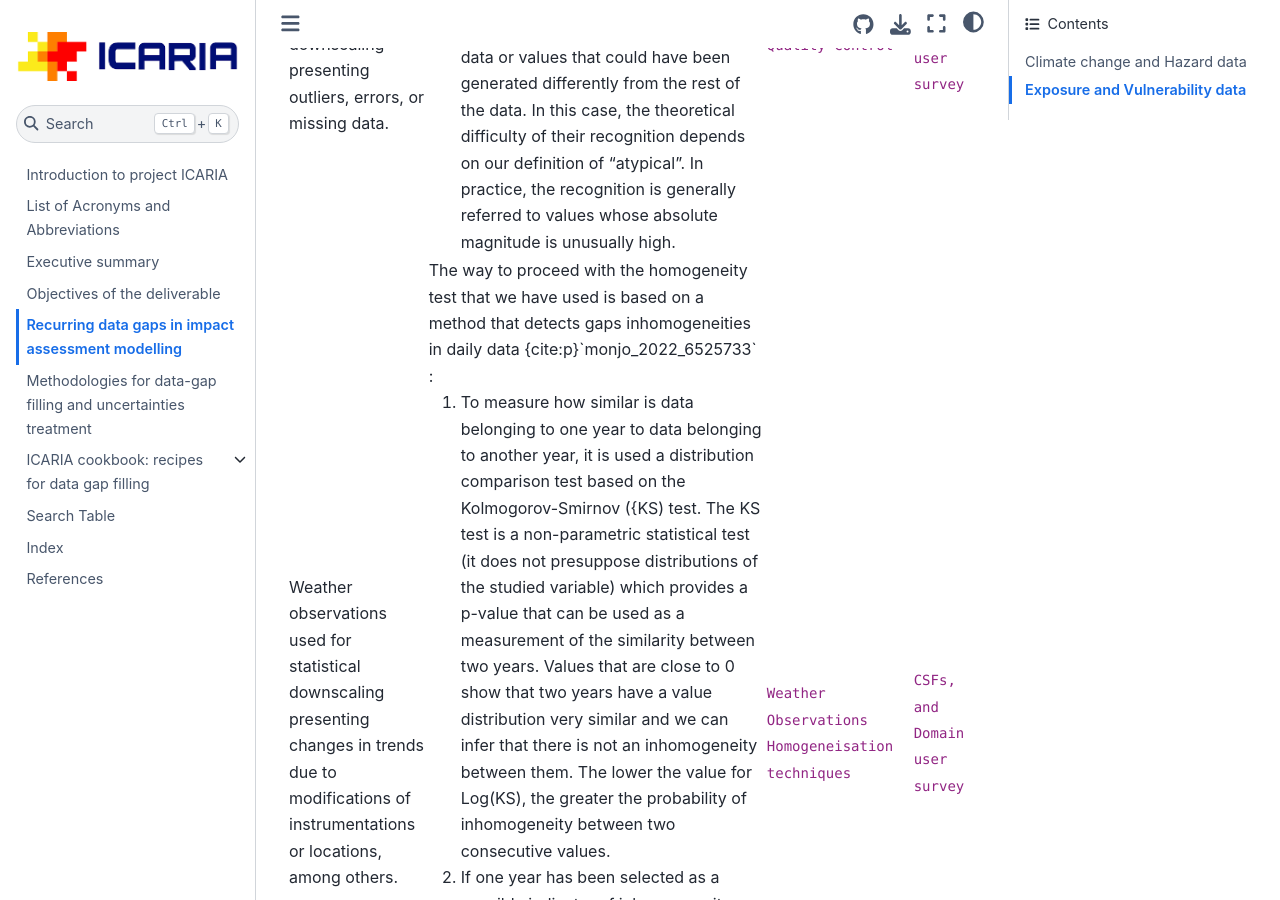
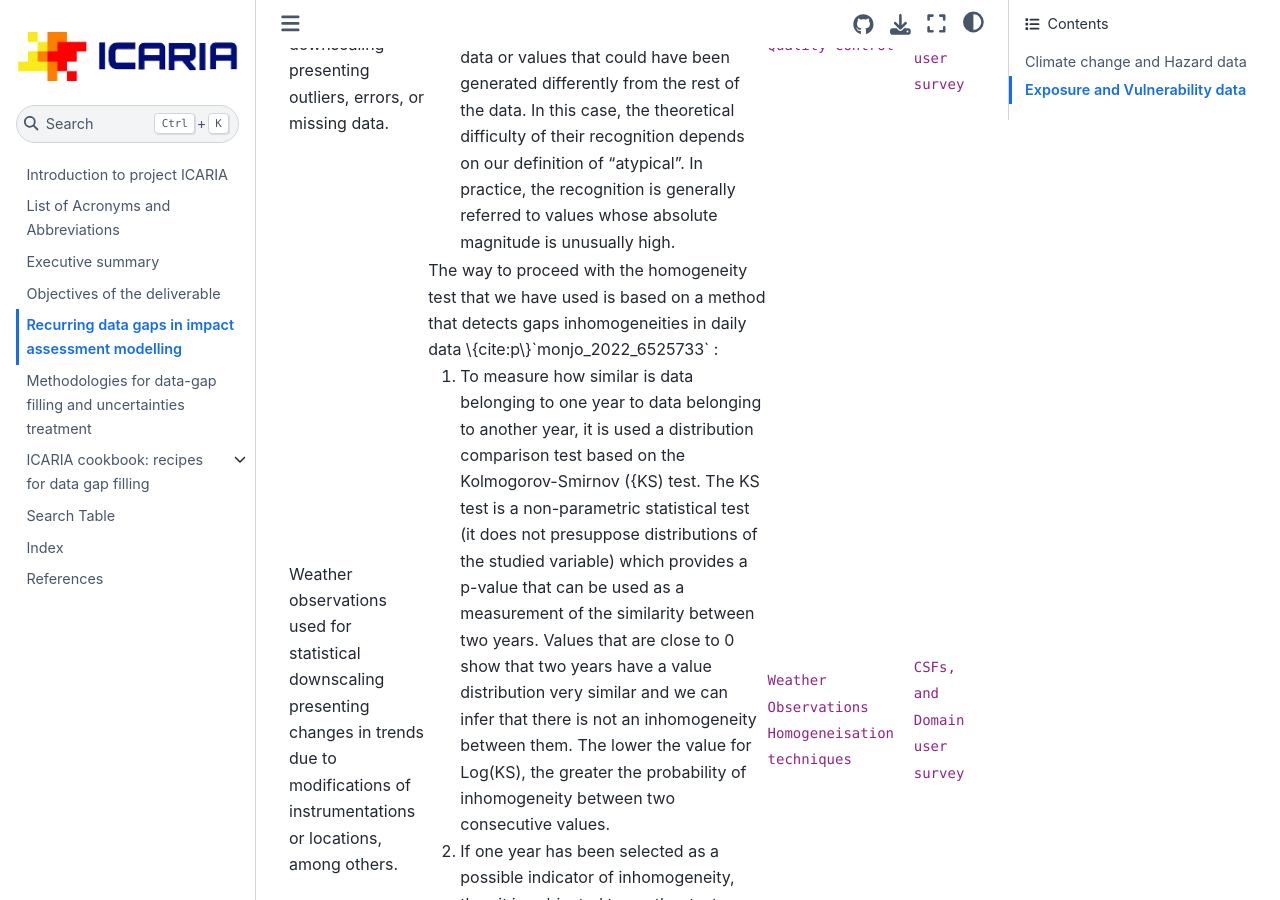
Before and after one commit to georgIti/ICARIA-book, a Jupyter Book: the page built from content/recipes/Recurring_data_gaps_in_impact_assessment_modelling.md, in a window 1280 px wide and 900 px high, scrolled down 3303 px. Built offline with Jupyter Book 1.0.4 settings and Sphinx 7.4.7 and the Sphinx Book theme 1.1.4, drawn with Linux system fonts in a browser that asks for light colours; pages that are not in the unit, such as notebooks, are missing from menus; cross-references to code outside the pages are shown as plain code.

Commit message:
Minor fix

```diff
--- a/content/recipes/Recurring_data_gaps_in_impact_assessment_modelling.md
+++ b/content/recipes/Recurring_data_gaps_in_impact_assessment_modelling.md
@@ -21,7 +21,7 @@ Based on the analysis from domain user survey and contributions from Case Study
 <ol>
   <li>Basic consistency. Direct rejection of self-evident wrong values: for example, negative values for precipitation.</li>
   <li>Atypical values or ‘outliers’. Unusual values within a data set: values that could come from different sources of data or values that could have been generated differently from the rest of the data. In this case, the theoretical difficulty of their recognition depends on our definition of “atypical”. In practice, the recognition is generally referred to values whose absolute magnitude is unusually high.</li> </td>  <td><code> Weather Data Quality Control </code></td>  <td><code> CSFs, and Domain user survey </code></td>   </tr>
-<tr> <td> Weather observations used for statistical downscaling presenting changes in trends due to modifications of instrumentations or locations, among others. </td> <td> The way to proceed with the homogeneity test that we have used is based on a method that detects gaps inhomogeneities in daily data {cite:p}`monjo_2022_6525733` :
+<tr> <td> Weather observations used for statistical downscaling presenting changes in trends due to modifications of instrumentations or locations, among others. </td> <td> The way to proceed with the homogeneity test that we have used is based on a method that detects gaps inhomogeneities in daily data \{cite:p\}`monjo_2022_6525733` :
 <ol>
   <li>To measure how similar is data belonging to one year to data belonging to another year, it is used a distribution comparison test based on the Kolmogorov-Smirnov ({KS) test. The KS test is a non-parametric statistical test (it does not presuppose distributions of the studied variable) which provides a p-value that can be used as a measurement of the similarity between two years. Values that are close to 0 show that two years have a value distribution very similar and we can infer that there is not an inhomogeneity between them. The lower the value for Log(KS), the greater the probability of inhomogeneity between two consecutive values.</li>
   <li>If one year has been selected as a possible indicator of inhomogeneity, then it is subjected to another test (“Similarity between years”). Once we select the year that possibly presents an inhomogeneity and the following one, we figure out the p-value of every year of the series with respect those two years. If a jump or a break shows up between all those p-values in the years that we are considering, then we can infer that there is a true inhomogeneity for all the series. </li> </ol></td>  <td><code> Weather Observations Homogeneisation techniques </code></td>  <td><code> CSFs, and Domain user survey </code></td>   </tr>
```
